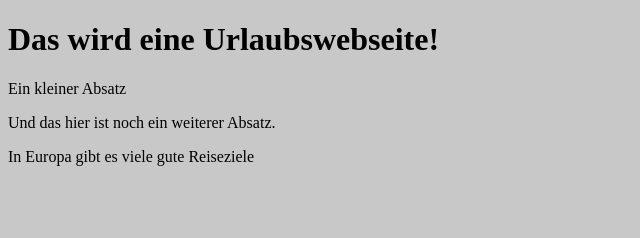
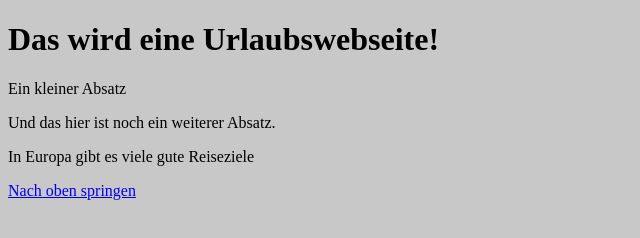
Before and after one commit to juljan-phs/holidayadvice, a plain HTML site: page index.html in a window 1280 px wide. Shown: the whole page, without its empty margins (0-640 px from the left). Drawn offline with Linux system fonts and the light colour scheme.

Commit message:
Adding link to top

```diff
--- a/index.html
+++ b/index.html
@@ -12,5 +12,6 @@
     <p>Ein kleiner Absatz</p>
     <p>Und das hier ist noch ein weiterer Absatz.</p>
     <p>In Europa gibt es viele gute Reiseziele</p>
+    <a href="#">Nach oben springen</a>
   </body>
 </html>
```
